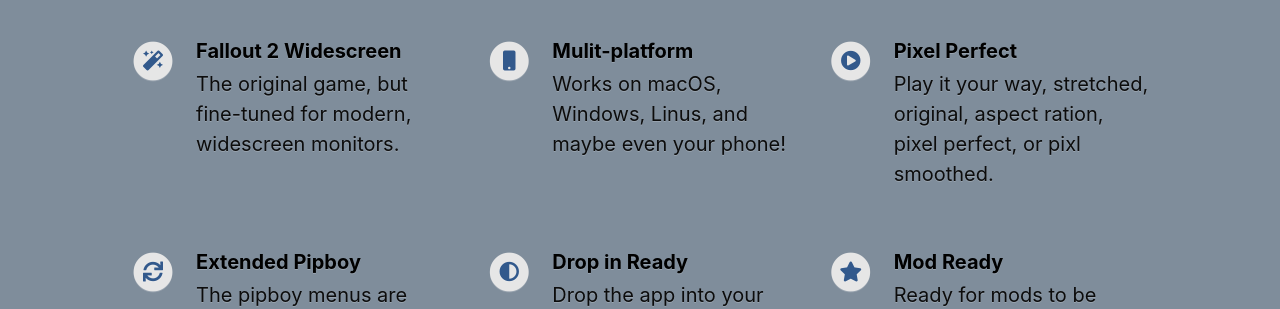
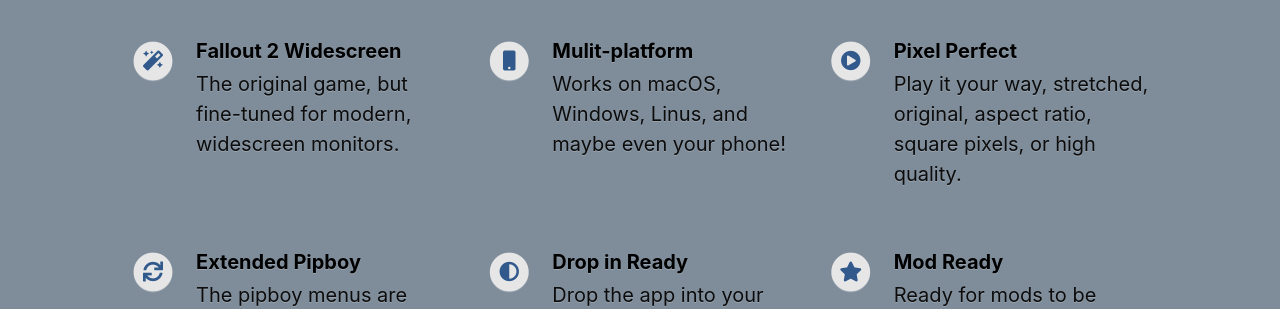
Before and after one commit to cambragol/fallout-fission, a Jekyll site: the page built from index.html, in a window 1280 px wide. Shown: the part 1155-1464 px from the top of the page. Built offline with Jekyll 4.4.1, drawn with Linux system fonts in a browser that asks for light colours; nearby versions of some CDN libraries.

Commit message:
Update _config.yml

```diff
--- a/_config.yml
+++ b/_config.yml
@@ -48,7 +48,7 @@ features                                  :
     fontawesome_icon_name                 : mobile
 
   - title                                 : Pixel Perfect
-    description                           : Play it your way, stretched, original, aspect ration, pixel perfect, or pixl smoothed.
+    description                           : Play it your way, stretched, original, aspect ratio, square pixels, or high quality.
     fontawesome_icon_name                 : play-circle
 
   - title                                 : Extended Pipboy
```
